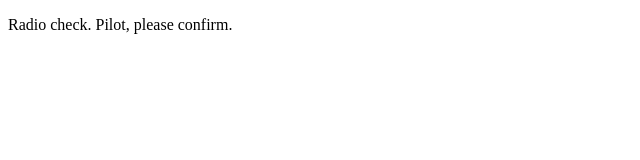
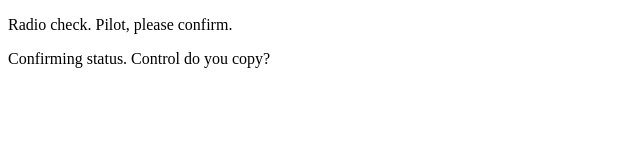
Before and after one commit to sthoreson9761/communication-log, a plain HTML site: page index.html in a window 1280 px wide. Shown: the whole page, without its empty margins (0-640 px from the left). Drawn offline with Linux system fonts and the light colour scheme.

Commit message:
Responded to communication log.

```diff
--- a/index.html
+++ b/index.html
@@ -2,5 +2,6 @@
 <html>
    <body>
       <p>Radio check. Pilot, please confirm.</p>
+      <p>Confirming status. Control do you copy?</p>
    </body>
 </html>
```
